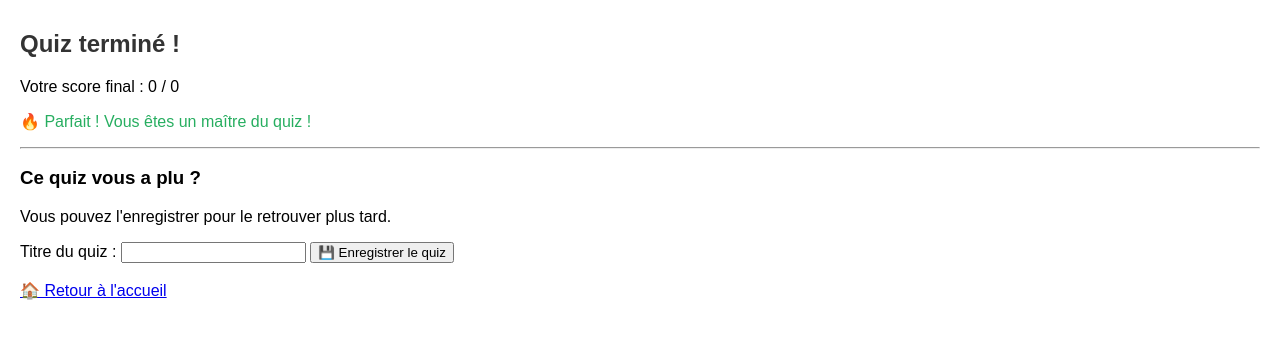
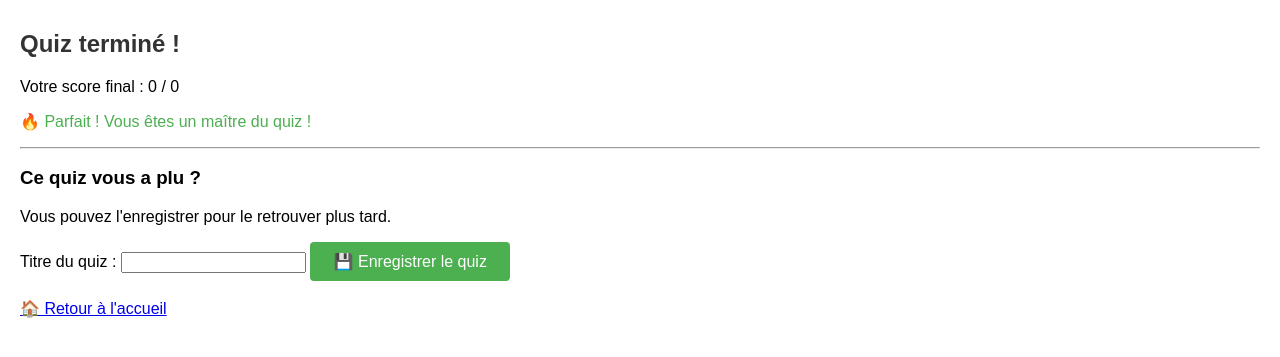
Before and after one commit to PierreKROB/projet_pj, a PHP site: page /quiz/result in a window 1280 px wide. Shown: the part 100-457 px from the top of the page. Run offline with PHP 8.4, Linux system fonts and the light colour scheme.

Commit message:
UI results

```diff
--- a/app/views/quiz/result.php
+++ b/app/views/quiz/result.php
@@ -26,7 +26,7 @@ unset($_SESSION['score']);
             color: #333;
         }
         .good {
-            color: #27ae60;
+            color: #4CAF50;
         }
 
         .average {
@@ -35,6 +35,21 @@ unset($_SESSION['score']);
 
         .bad {
             color: #e74c3c;
+        }
+
+        button {
+            background-color: #4CAF50;
+            color: white;
+            padding: 10px;
+            border: none;
+            border-radius: 4px;
+            cursor: pointer;
+            width: 200px;
+            font-size: 16px;
+        }
+
+        button:hover {
+            background-color: rgb(62, 142, 65);
         }
     </style>
 <main>
@@ -45,9 +60,9 @@ unset($_SESSION['score']);
         if ($score == $totalQuestions) {
             echo '<p class="message good">🔥 Parfait ! Vous êtes un maître du quiz !</p>';
         } elseif ($score >= ($totalQuestions / 2)) {
-            echo '<p class="message average">💡 Bien joué ! Vous avez un bon niveau.</p>';
+            echo '<p class="message average">💡 Ca va, c est bien ! Vous avez un bon niveau.</p>';
         } else {
-            echo '<p class="message bad">😕 Pas grave, vous ferez mieux la prochaine fois !</p>';
+            echo '<p class="message bad">😕 Vraiment nul, révises !</p>';
         }
         ?>
 
```
